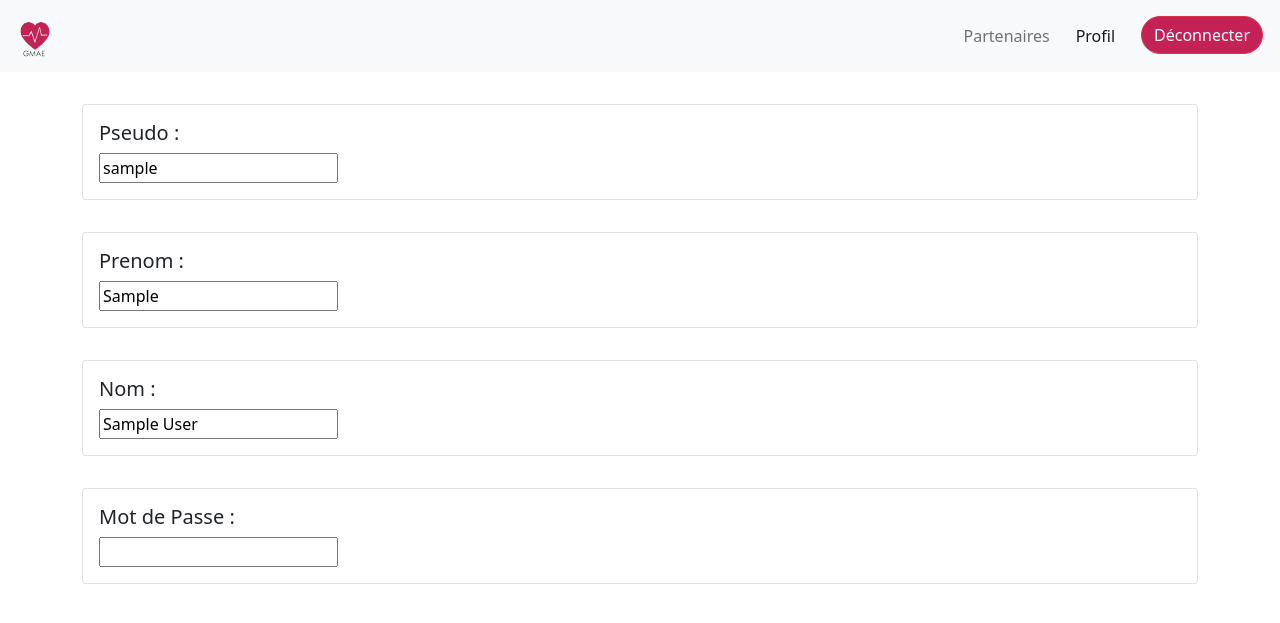
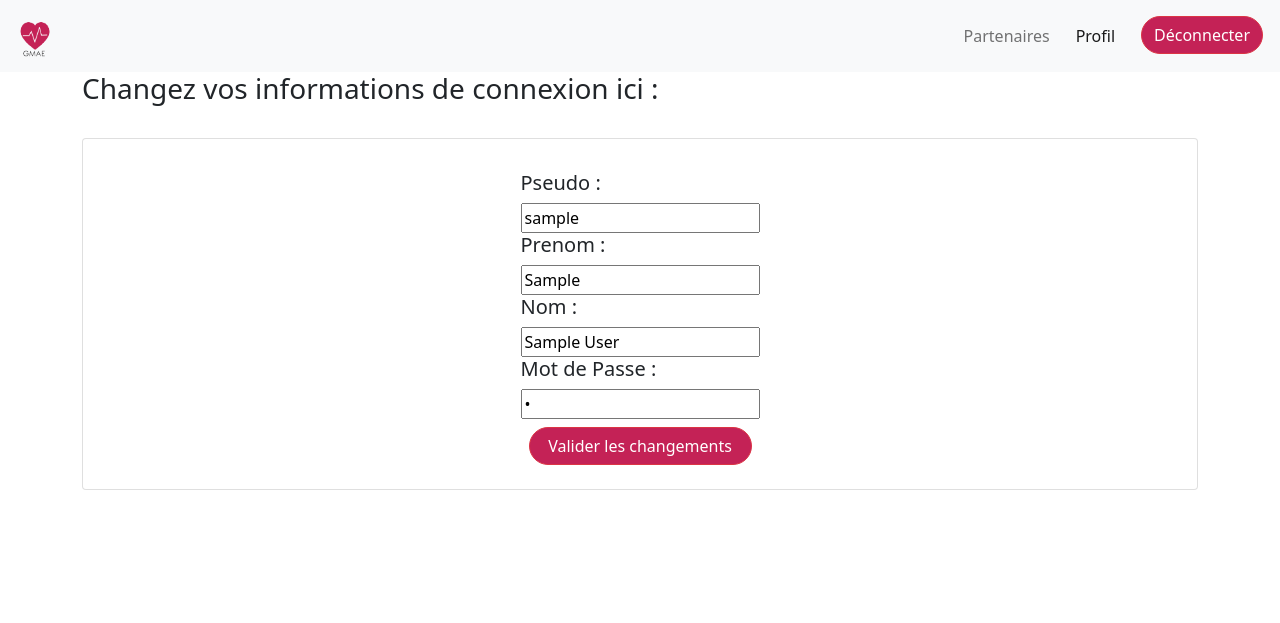
Before and after one commit to descrysama/GMAE, a PHP site: page /dashboard/profile in a window 1280 px wide. Shown: the top 623 px of the page. Run offline with PHP 8.4, Linux system fonts and the light colour scheme; the visitor is signed in with stand-in values (Sample User, id 1); tables that the repository leaves empty or names only in its code hold one stand-in row (values such as "Sample post").

Commit message:
easy work

```diff
--- a/dashboard/profile.php
+++ b/dashboard/profile.php
@@ -1,6 +1,9 @@
 <?php
 session_start();
 require_once '../config.php';
+if (empty($_SESSION['pseudo'])) {
+  header('location:../login');
+}
 $pseudo = $_SESSION['pseudo'];
 $req = $bdd->prepare('SELECT  nom, prenom, mot_de_passe FROM users WHERE pseudo = ?');
 $req->execute(array($pseudo));
@@ -10,6 +13,21 @@ $row = $req->rowCount();
 $nom = $fetch['nom'];
 $prenom = $fetch['prenom'];
 $password = $fetch['mot_de_passe'];
+
+
+if ($_SERVER['REQUEST_METHOD'] == 'POST') {
+  if (!empty($_POST['pseudo']) && !empty($_POST['prenom']) && !empty($_POST['nom']) && !empty($_POST['password'])){
+    $req = $bdd->prepare('UPDATE users SET pseudo = ? , prenom = ? , nom = ?, mot_de_passe = ? WHERE pseudo = ?');
+    $req->execute(array(
+    htmlspecialchars($_POST['pseudo']),
+    htmlspecialchars($_POST['prenom']),
+    htmlspecialchars($_POST['nom']),
+    htmlspecialchars($_POST['password']),
+    htmlspecialchars($pseudo)
+    ));
+    $_SESSION['pseudo'] = htmlspecialchars($_POST['pseudo']);
+  }else {$formErr = 'Veuillez remplir correctement tout les champs.';}
+}
 
 ?>
 
@@ -40,10 +58,10 @@ $password = $fetch['mot_de_passe'];
                     <a class="nav-link" href="home">Partenaires</a>
                   </li>
                   <li class="nav-item">
-                    <a class="nav-link active" aria-current="page" href="profil">Profil</a>
+                    <a class="nav-link active" aria-current="page" href="profile">Profil</a>
                   </li>
                   <li class="nav-item">
-                    <a href="index.html" class="btn btn-danger">Déconnecter</a>
+                    <a href="deconnexion" class="btn btn-danger">Déconnecter</a>
                   </li>
                 </ul>
               </div>
@@ -52,30 +70,23 @@ $password = $fetch['mot_de_passe'];
           </nav>
     </header>
     <div class="container">
+    <h3>Changez vos informations de connexion ici :</h3>
     <div class="card">
-        <div class="card-body">
-          <h5>Pseudo : </h5>
-          <input type="text" value="<?php echo $pseudo?>">
+        <div class="card-body d-flex justify-content-center">
+          <form class="form" action="" method="POST">
+          <p><?php if (!empty($formErr)){echo $formErr;} ?></p>
+            <h5>Pseudo : </h5>
+            <input type="text" name="pseudo" value="<?php echo $pseudo?>">
+            <h5>Prenom : </h5>
+            <input type="text" name="prenom" value="<?php echo $prenom?>">
+            <h5>Nom : </h5>
+            <input type="text" name="nom" value="<?php echo $nom?>">
+            <h5>Mot de Passe : </h5>
+            <input type="password" name="password" value="<?php $nombre = strlen($password); echo str_repeat('*', $nombre);?>">
+            <input class="btn btn-danger m-2" type="submit" value="Valider les changements">
+          </form>
         </div>
-      </div>
-      <div class="card">
-        <div class="card-body">
-          <h5>Prenom : </h5>
-          <input type="text" value="<?php echo $prenom?>">
-        </div>
-      </div>
-      <div class="card">
-        <div class="card-body">
-          <h5>Nom : </h5>
-          <input type="text" value="<?php echo $nom?>">
-        </div>
-      </div>
-      <div class="card">
-        <div class="card-body">
-          <h5>Mot de Passe : </h5>
-          <input type="password" value="<?php $nombre = strlen($password); echo str_repeat('', $nombre);?>">
-        </div>
-      </div>
+    </div>
     </div>
     <script src="https://cdn.jsdelivr.net/npm/bootstrap@5.1.3/dist/js/bootstrap.bundle.min.js" integrity="sha384-ka7Sk0Gln4gmtz2MlQnikT1wXgYsOg+OMhuP+IlRH9sENBO0LRn5q+8nbTov4+1p" crossorigin="anonymous"></script>
 </body>
```
